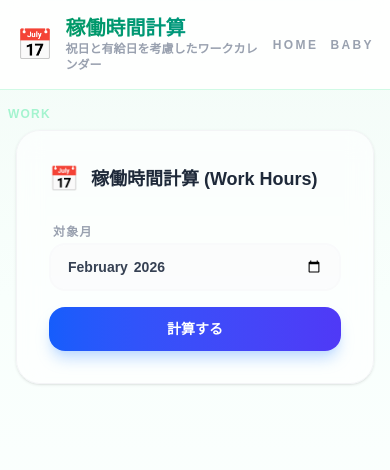
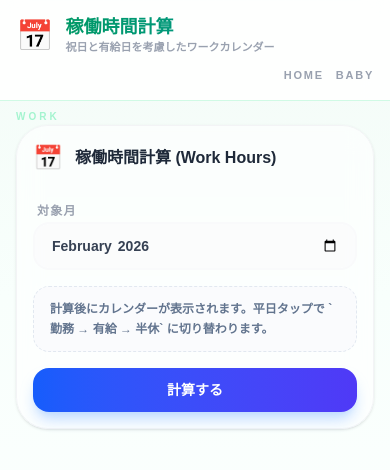
Before and after one commit to kj-nakamura/baby-wear-translator, a Next.js app in the folder apps/frontend/: page /work in a window 390 px wide. Shown: the top 470 px of the page. Built offline with nearby package versions, Linux system fonts and the light colour scheme.

Commit message:
スマホ最適化 (#21)

```diff
--- a/apps/frontend/src/app/api/holidays/route.ts
+++ b/apps/frontend/src/app/api/holidays/route.ts
@@ -1,6 +1,17 @@
+import { existsSync } from 'node:fs';
 import { NextRequest, NextResponse } from 'next/server';
 
 export const dynamic = 'force-dynamic';
+
+const resolveWorkHoursBackendUrl = () => {
+    if (process.env.WORK_HOURS_API_URL) {
+        return process.env.WORK_HOURS_API_URL.replace(/\/$/, '');
+    }
+
+    return existsSync('/.dockerenv')
+        ? 'http://work-hours:8081'
+        : 'http://localhost:8081';
+};
 
 export async function GET(request: NextRequest) {
     const { searchParams } = new URL(request.url);
@@ -12,7 +23,7 @@ export async function GET(request: NextRequest) {
         return NextResponse.json({ error: 'month or start and end are required' }, { status: 400 });
     }
 
-    const backendUrl = (process.env.WORK_HOURS_API_URL || 'http://localhost:8081').replace(/\/$/, '');
+    const backendUrl = resolveWorkHoursBackendUrl();
     const targetUrl = month
         ? `${backendUrl}/api/v1/holidays?month=${encodeURIComponent(month)}`
         : `${backendUrl}/api/v1/holidays?start=${start}&end=${end}`;
--- a/apps/frontend/src/app/api/work-hours/route.ts
+++ b/apps/frontend/src/app/api/work-hours/route.ts
@@ -1,6 +1,17 @@
+import { existsSync } from 'node:fs';
 import { NextRequest, NextResponse } from 'next/server';
 
 export const dynamic = 'force-dynamic';
+
+const resolveWorkHoursBackendUrl = () => {
+    if (process.env.WORK_HOURS_API_URL) {
+        return process.env.WORK_HOURS_API_URL.replace(/\/$/, '');
+    }
+
+    return existsSync('/.dockerenv')
+        ? 'http://work-hours:8081'
+        : 'http://localhost:8081';
+};
 
 export async function POST(request: NextRequest) {
     try {
@@ -11,7 +22,7 @@ export async function POST(request: NextRequest) {
             return NextResponse.json({ error: 'month or start and end are required' }, { status: 400 });
         }
 
-        const backendUrl = (process.env.WORK_HOURS_API_URL || 'http://localhost:8081').replace(/\/$/, '');
+        const backendUrl = resolveWorkHoursBackendUrl();
         const targetUrl = `${backendUrl}/api/v1/work-hours`;
 
         const response = await fetch(targetUrl, {
--- a/apps/frontend/src/app/work/page.tsx
+++ b/apps/frontend/src/app/work/page.tsx
@@ -7,26 +7,26 @@ export default function WorkPage() {
   return (
     <div className="min-h-screen bg-[linear-gradient(180deg,#f3fbf7_0%,#f8fffc_35%,#ffffff_100%)]">
       <header className="sticky top-0 z-10 w-full border-b border-emerald-100 bg-white/85 backdrop-blur-md">
-        <div className="mx-auto flex max-w-2xl items-center justify-between gap-3 px-4 py-4">
-          <div className="flex items-center gap-3">
+        <div className="mx-auto flex max-w-2xl flex-col gap-3 px-4 py-4 sm:flex-row sm:items-center sm:justify-between">
+          <div className="flex min-w-0 items-center gap-3">
             <span className="text-3xl">📅</span>
-            <div>
-              <h1 className="bg-gradient-to-r from-emerald-600 to-teal-600 bg-clip-text text-xl font-black leading-tight text-transparent">
+            <div className="min-w-0">
+              <h1 className="bg-gradient-to-r from-emerald-600 to-teal-600 bg-clip-text text-lg font-black leading-tight text-transparent sm:text-xl">
                 稼働時間計算
               </h1>
-              <p className="text-xs font-bold text-gray-400">祝日と有給日を考慮したワークカレンダー</p>
+              <p className="text-[11px] font-bold text-gray-400 sm:text-xs">祝日と有給日を考慮したワークカレンダー</p>
             </div>
           </div>
-          <nav className="flex items-center gap-3 text-xs font-black uppercase tracking-[0.2em] text-gray-400">
+          <nav className="flex items-center gap-3 self-end text-[11px] font-black uppercase tracking-[0.16em] text-gray-400 sm:self-auto sm:text-xs sm:tracking-[0.2em]">
             <Link href="/" className="transition hover:text-gray-700">Home</Link>
             <Link href="/baby" className="transition hover:text-emerald-600">Baby</Link>
           </nav>
         </div>
       </header>
 
-      <main className="mx-auto max-w-2xl px-4 py-10">
+      <main className="mx-auto max-w-2xl px-4 py-6 sm:py-10">
         <section className="relative">
-          <div className="absolute -top-6 -left-2 select-none text-xs font-black uppercase tracking-widest text-emerald-200">
+          <div className="absolute -top-4 left-0 select-none text-[10px] font-black uppercase tracking-[0.3em] text-emerald-200 sm:-top-6 sm:-left-2 sm:text-xs sm:tracking-widest">
             Work
           </div>
           <WorkHoursSection />
--- a/apps/frontend/src/components/WorkHoursSection.tsx
+++ b/apps/frontend/src/components/WorkHoursSection.tsx
@@ -89,14 +89,14 @@ const WorkHoursSection: React.FC = () => {
   };
 
   return (
-    <div className="rounded-3xl border border-gray-100 bg-white/60 p-8 shadow-sm backdrop-blur-md transition-all hover:shadow-md">
+    <div className="rounded-[2rem] border border-gray-100 bg-white/60 p-4 shadow-sm backdrop-blur-md transition-all hover:shadow-md sm:p-8">
       <div className="mb-6 flex items-center gap-3">
         <span className="text-2xl">📅</span>
-        <h2 className="text-lg font-black text-gray-800">稼働時間計算 (Work Hours)</h2>
+        <h2 className="text-base font-black text-gray-800 sm:text-lg">稼働時間計算 (Work Hours)</h2>
       </div>
 
-      <form onSubmit={handleCalculate} className="grid gap-4 lg:grid-cols-[minmax(0,1fr)_minmax(0,0.7fr)_auto] lg:items-end">
-        <div className="flex-1 space-y-2">
+      <form onSubmit={handleCalculate} className="grid gap-4 sm:grid-cols-[minmax(0,1fr)_auto] sm:items-end lg:grid-cols-[minmax(0,1fr)_minmax(0,0.7fr)_auto]">
+        <div className="space-y-2 sm:col-span-2 lg:col-span-1">
           <label className="ml-1 text-xs font-black uppercase tracking-widest text-gray-400">対象月</label>
           <input
             type="month"
@@ -110,13 +110,13 @@ const WorkHoursSection: React.FC = () => {
             required
           />
         </div>
-        {/* <div className="rounded-2xl border border-dashed border-slate-200 bg-slate-50/70 px-4 py-3 text-xs font-bold leading-5 text-slate-500">
-          計算後にカレンダーが表示されます。平日をクリックすると有給に切り替わります。
-        </div> */}
+        <div className="rounded-2xl border border-dashed border-slate-200 bg-slate-50/70 px-4 py-3 text-xs font-bold leading-5 text-slate-500 sm:col-span-2 lg:col-span-1">
+          計算後にカレンダーが表示されます。平日タップで `勤務 → 有給 → 半休` に切り替わります。
+        </div>
         <button
           type="submit"
           disabled={loading}
-          className="rounded-2xl bg-gradient-to-r from-blue-600 to-indigo-600 px-8 py-3 text-sm font-black text-white shadow-lg shadow-blue-200 transition-all hover:scale-[1.02] active:scale-[0.98] disabled:opacity-50 disabled:grayscale lg:self-stretch"
+          className="w-full rounded-2xl bg-gradient-to-r from-blue-600 to-indigo-600 px-8 py-3 text-sm font-black text-white shadow-lg shadow-blue-200 transition-all hover:scale-[1.02] active:scale-[0.98] disabled:opacity-50 disabled:grayscale sm:w-auto lg:self-stretch"
         >
           {loading ? '計算中...' : '計算する'}
         </button>
@@ -129,11 +129,11 @@ const WorkHoursSection: React.FC = () => {
       )}
 
       {showCalendar && workHoursData && (
-        <div className="mt-8 rounded-[2rem] border border-slate-100 bg-white/80 p-6 shadow-sm">
-          <div className="mb-5 flex items-end justify-between gap-4">
+        <div className="mt-8 rounded-[2rem] border border-slate-100 bg-white/80 p-4 shadow-sm sm:p-6">
+          <div className="mb-5 flex flex-col gap-4 sm:flex-row sm:items-end sm:justify-between">
             <div>
               <p className="text-xs font-black uppercase tracking-[0.24em] text-slate-400">Calendar</p>
-              <h3 className="mt-2 text-2xl font-black text-slate-900">{month.replace('-', '年')}月のカレンダー</h3>
+              <h3 className="mt-2 text-xl font-black text-slate-900 sm:text-2xl">{month.replace('-', '年')}月のカレンダー</h3>
             </div>
             <div className="flex flex-wrap gap-2 text-[10px] font-black uppercase tracking-wider">
               <span className="rounded-full bg-slate-100 px-3 py-1 text-slate-500">通常勤務</span>
@@ -143,15 +143,15 @@ const WorkHoursSection: React.FC = () => {
             </div>
           </div>
 
-          <div className="grid grid-cols-7 gap-2">
+          <div className="grid grid-cols-7 gap-1 sm:gap-2">
               {WEEK_LABELS.map((label) => (
-              <div key={label} className="px-2 pb-2 text-center text-[10px] font-black uppercase tracking-[0.2em] text-slate-400">
+                <div key={label} className="px-1 pb-1 text-center text-[9px] font-black uppercase tracking-[0.12em] text-slate-400 sm:px-2 sm:pb-2 sm:text-[10px] sm:tracking-[0.2em]">
                   {label}
                 </div>
               ))}
               {calendarDays.map((date, index) => {
                 if (!date) {
-                return <div key={`empty-${index}`} className="aspect-square rounded-2xl bg-transparent" />;
+                  return <div key={`empty-${index}`} className="h-14 rounded-[1.1rem] bg-transparent sm:h-18 sm:rounded-2xl" />;
                 }
 
                 const dateKey = formatDate(date);
@@ -172,11 +172,11 @@ const WorkHoursSection: React.FC = () => {
                     type="button"
                     onClick={() => togglePaidLeave(date)}
                     disabled={isWeekend || isHoliday}
-                  className={`aspect-square rounded-2xl border p-2 text-left transition ${stateClass} ${isWeekend || isHoliday ? 'cursor-default' : 'cursor-pointer active:scale-[0.98]'}`}
+                    className={`h-14 w-full min-w-0 rounded-[1.1rem] border px-1 py-1 text-center transition sm:h-18 sm:rounded-2xl sm:p-2 ${stateClass} ${isWeekend || isHoliday ? 'cursor-default' : 'cursor-pointer active:scale-[0.98]'}`}
                   >
-                  <div className="flex h-full flex-col justify-between">
-                    <span className="text-xs font-black">{date.getDate()}</span>
-                    <span className="text-[10px] font-bold opacity-80">
+                    <div className="flex h-full min-w-0 flex-col items-center justify-center overflow-hidden">
+                      <span className="truncate text-[11px] font-black leading-none sm:text-xs">{date.getDate()}</span>
+                      <span className="mt-1 block truncate text-center text-[8px] leading-tight font-bold opacity-80 sm:text-[10px]">
                         {leaveStatus === 'paid' ? '有給' : leaveStatus === 'half' ? '半休' : isWeekend || isHoliday ? '休日' : '勤務'}
                       </span>
                     </div>
@@ -188,7 +188,7 @@ const WorkHoursSection: React.FC = () => {
       )}
 
       {workHoursData && (
-        <div className="mt-6 grid gap-4 lg:grid-cols-4">
+        <div className="mt-6 grid gap-4 sm:grid-cols-2 lg:grid-cols-4">
           <div className="rounded-2xl border border-emerald-50 bg-emerald-50/40 p-5">
             <p className="mb-1 text-[10px] font-black uppercase tracking-widest text-emerald-500">Adjusted Work Hours</p>
             <p className="text-3xl font-black text-emerald-600">
--- a/apps/frontend/src/hooks/useWorkHours.ts
+++ b/apps/frontend/src/hooks/useWorkHours.ts
@@ -29,14 +29,18 @@ export const useWorkHours = () => {
       });
 
       if (!response.ok) {
-        throw new Error(`Work hours error: ${response.status}`);
+        const errorBody = await response.json().catch(() => null) as { error?: string; details?: string } | null;
+        const message = errorBody?.details || errorBody?.error || `Work hours error: ${response.status}`;
+        throw new Error(message);
       }
       const data: WorkHoursResponse = await response.json();
       setWorkHoursData(data);
 
       const holidayResponse = await fetch(`/api/holidays?month=${month}`);
       if (!holidayResponse.ok) {
-        throw new Error(`Holidays error: ${holidayResponse.status}`);
+        const errorBody = await holidayResponse.json().catch(() => null) as { error?: string; details?: string } | null;
+        const message = errorBody?.details || errorBody?.error || `Holidays error: ${holidayResponse.status}`;
+        throw new Error(message);
       }
       const hData: HolidaysResponse = await holidayResponse.json();
       setHolidaysData(hData);
```
Lines whose indentation alone changed are shown as unchanged.
